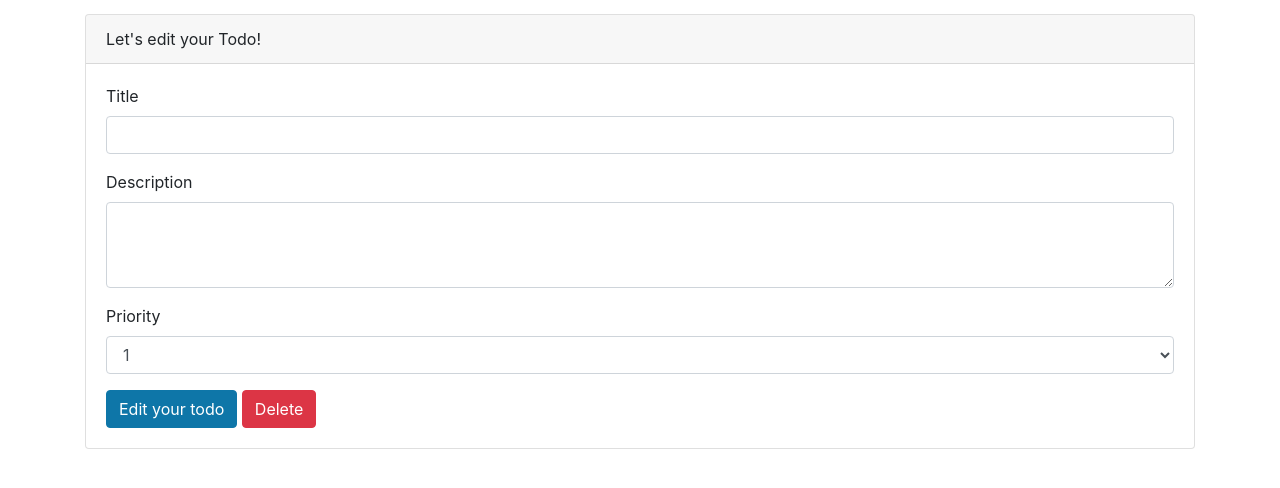
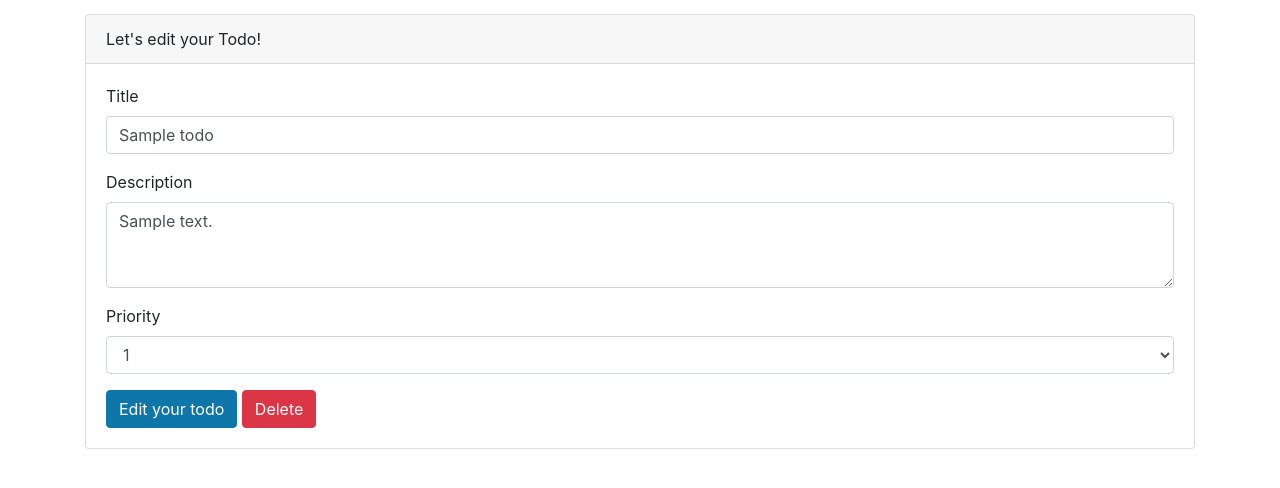
Before and after one commit to adityach16/todoapp, a FastAPI app: template Todoapp/templates/edit-todo.html in a window 1280 px wide. Shown: the part 56-544 px from the top of the page. Run offline with FastAPI, Linux system fonts and the light colour scheme; the template is opened without the code that fills it: most values are stand-ins (such as "Sample title", 1, 10 or a date in 2020); some libraries are stand-ins or nearby versions.

Commit message:
setting up Edit Todo

```diff
--- a/Todoapp/templates/edit-todo.html
+++ b/Todoapp/templates/edit-todo.html
@@ -9,20 +9,21 @@
       <form>
         <div class="form-group">
           <label>Title</label>
-          <input type="text" class="form-control" name="title" required>
+          <input type="text" class="form-control" name="title" value="{{todo.title}}" required>
         </div>
         <div class="form-group">
           <label>Description</label>
-          <textarea name="description" class="form-control" rows="3" required></textarea>
+          <textarea name="description" class="form-control" rows="3" required>{{todo.description}}
+          </textarea>
         </div>
         <div class="form-group">
           <label>Priority</label>
           <select name="priority" class="form-control">
-            <option>1</option>
-            <option>2</option>
-            <option>3</option>
-            <option>4</option>
-            <option>5</option>
+            <option {% if todo.priority==1 %} selected="selected" {% endif%} >1</option>
+            <option {% if todo.priority==2 %} selected="selected" {% endif%} >2</option>
+            <option {% if todo.priority==3 %} selected="selected" {% endif%} >3</option>
+            <option {% if todo.priority==4 %} selected="selected" {% endif%} >4</option>
+            <option {% if todo.priority==5 %} selected="selected" {% endif%} >5</option>
           </select>
         </div>
         <button type="submit" class="btn btn-primary">Edit your todo</button>
--- a/Todoapp/templates/home.html
+++ b/Todoapp/templates/home.html
@@ -22,11 +22,11 @@
                   {% for todo in todos %}
                     <tr class="pointer">
                         <td>{{loop.index}}</td>
-                        <td>{{todo.title}}</td>
+                        <td>title</td>
                         <td>
 
                             <button type="button" class="btn btn-success">Complete</button>
-                            <button onclick="window.location.href='edit-todo/{{todo_id}}'"
+                            <button onclick="window.location.href='edit-todo/{{todo.id}}'"
                                     type="button" class="btn btn-info">
                                 Edit
                             </button>
```
Also changed, not shown: Todoapp/routers/todos.py (+5 -2 lines).
